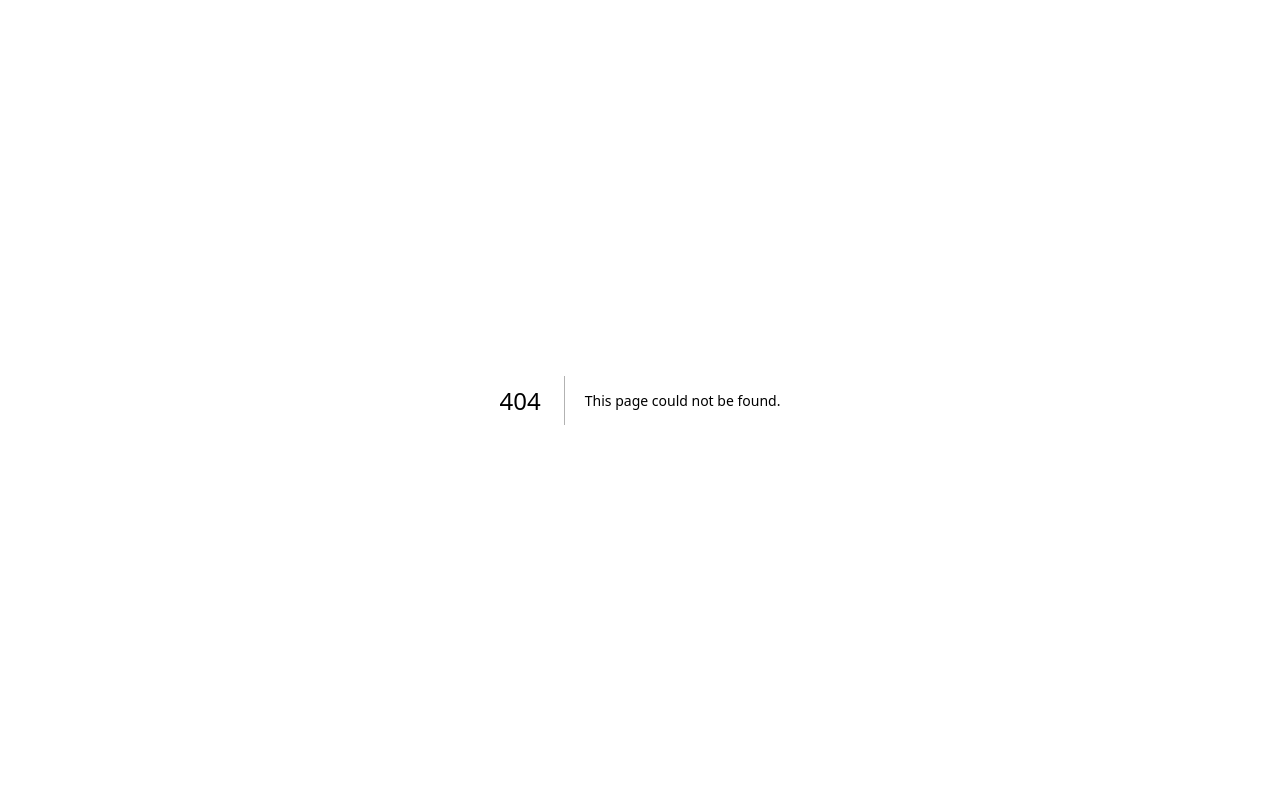
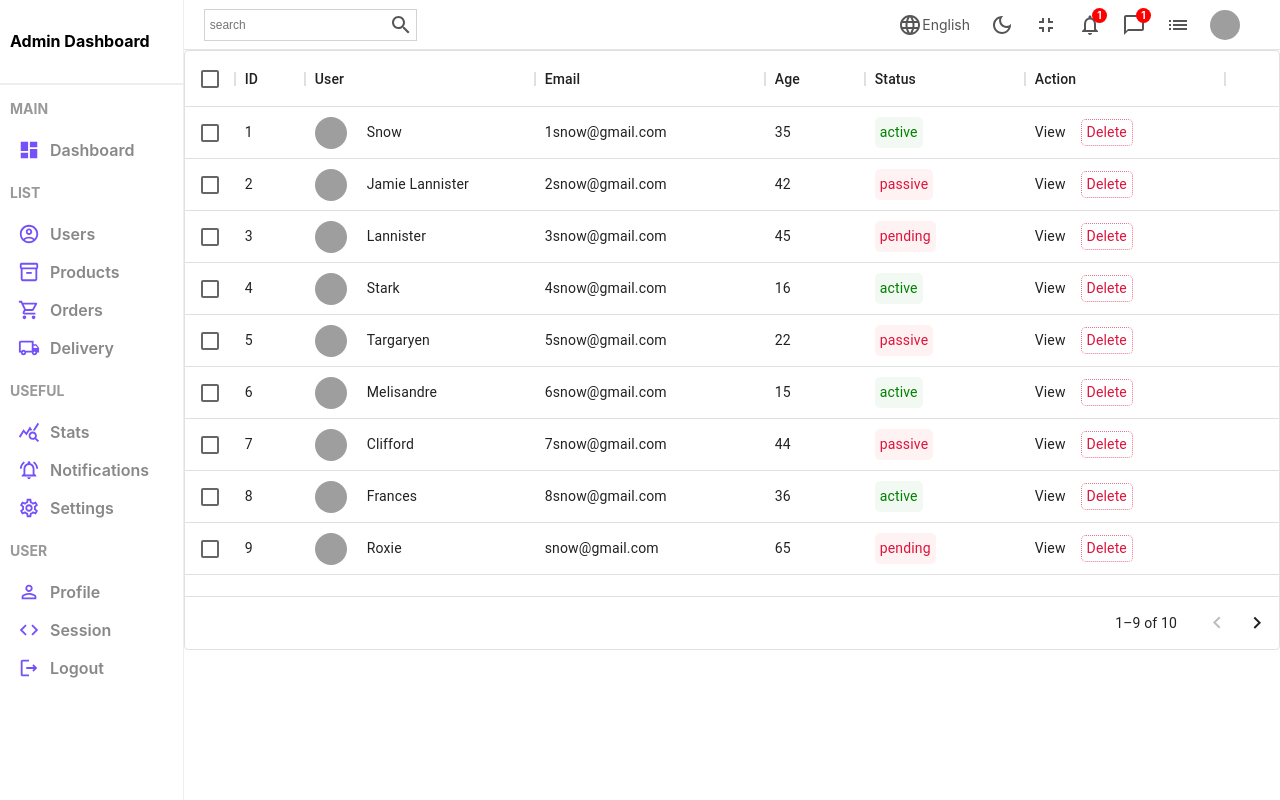
Before and after one commit to enggsuraj/react-dashboard, a Next.js app: page /users in a window 1280 px wide. Before the commit this address had no page. Built offline with nearby package versions, Linux system fonts and the light colour scheme; grey boxes are pictures that could not be loaded.

Commit message:
add:data-table-container

```diff
--- /dev/null
+++ b/components/Datatable/DataTable.module.scss
@@ -0,0 +1,52 @@
+.cellWithImg {
+  display: flex;
+  align-items: center;
+
+  .cellImg {
+    width: 32px;
+    height: 32px;
+    border-radius: 50%;
+    object-fit: cover;
+    margin-right: 20px;
+  }
+}
+
+.cellWithStatus {
+  padding: 5px;
+  border-radius: 5px;
+
+  &.active {
+    background-color: rgba(0, 128, 0, 0.05);
+    color: green;
+  }
+  &.pending {
+    background-color: rgba(255, 217, 0, 0.05);
+    color: goldenrod;
+  }
+  &.passive {
+    background-color: rgba(255, 0, 0, 0.05);
+    color: crimson;
+  }
+}
+
+.cellAction {
+  display: flex;
+  align-items: center;
+  gap: 15px;
+
+  .viewButton {
+    padding: 2px 5px;
+    border-radius: 5px;
+    color: darkblue;
+    border: 1px dotted rgba(0, 0, 139, 0.596);
+    cursor: pointer;
+  }
+
+  .deleteButton {
+    padding: 2px 5px;
+    border-radius: 5px;
+    color: crimson;
+    border: 1px dotted rgba(220, 20, 60, 0.6);
+    cursor: pointer;
+  }
+}
--- /dev/null
+++ b/components/Datatable/index.tsx
@@ -0,0 +1,178 @@
+import Link from "next/link";
+import Box from "@mui/material/Box";
+import { DataGrid } from "@mui/x-data-grid";
+import { useState } from "react";
+import styles from "./DataTable.module.scss";
+
+const DataTable = () => {
+  const userColumns = [
+    { field: "id", headerName: "ID", width: 70 },
+    {
+      field: "user",
+      headerName: "User",
+      width: 230,
+      renderCell: (params) => {
+        return (
+          <div className={styles.cellWithImg}>
+            <img className={styles.cellImg} src={params.row.img} alt="avatar" />
+            {params.row.username}
+          </div>
+        );
+      },
+    },
+    {
+      field: "email",
+      headerName: "Email",
+      width: 230,
+    },
+
+    {
+      field: "age",
+      headerName: "Age",
+      width: 100,
+    },
+    {
+      field: "status",
+      headerName: "Status",
+      width: 160,
+      renderCell: (params) => {
+        return (
+          <div
+            className={
+              params.row.status === "active"
+                ? `${styles.cellWithStatus} ${styles.active}`
+                : `${styles.cellWithStatus} ${styles.passive}`
+            }>
+            {params.row.status}
+          </div>
+        );
+      },
+    },
+  ];
+
+  const userRows = [
+    {
+      id: 1,
+      username: "Snow",
+      img: "https://images.pexels.com/photos/1820770/pexels-photo-1820770.jpeg?auto=compress&cs=tinysrgb&dpr=2&w=500",
+      status: "active",
+      email: "1snow@gmail.com",
+      age: 35,
+    },
+    {
+      id: 2,
+      username: "Jamie Lannister",
+      img: "https://images.pexels.com/photos/1820770/pexels-photo-1820770.jpeg?auto=compress&cs=tinysrgb&dpr=2&w=500",
+      email: "2snow@gmail.com",
+      status: "passive",
+      age: 42,
+    },
+    {
+      id: 3,
+      username: "Lannister",
+      img: "https://images.pexels.com/photos/1820770/pexels-photo-1820770.jpeg?auto=compress&cs=tinysrgb&dpr=2&w=500",
+      email: "3snow@gmail.com",
+      status: "pending",
+      age: 45,
+    },
+    {
+      id: 4,
+      username: "Stark",
+      img: "https://images.pexels.com/photos/1820770/pexels-photo-1820770.jpeg?auto=compress&cs=tinysrgb&dpr=2&w=500",
+      email: "4snow@gmail.com",
+      status: "active",
+      age: 16,
+    },
+    {
+      id: 5,
+      username: "Targaryen",
+      img: "https://images.pexels.com/photos/1820770/pexels-photo-1820770.jpeg?auto=compress&cs=tinysrgb&dpr=2&w=500",
+      email: "5snow@gmail.com",
+      status: "passive",
+      age: 22,
+    },
+    {
+      id: 6,
+      username: "Melisandre",
+      img: "https://images.pexels.com/photos/1820770/pexels-photo-1820770.jpeg?auto=compress&cs=tinysrgb&dpr=2&w=500",
+      email: "6snow@gmail.com",
+      status: "active",
+      age: 15,
+    },
+    {
+      id: 7,
+      username: "Clifford",
+      img: "https://images.pexels.com/photos/1820770/pexels-photo-1820770.jpeg?auto=compress&cs=tinysrgb&dpr=2&w=500",
+      email: "7snow@gmail.com",
+      status: "passive",
+      age: 44,
+    },
+    {
+      id: 8,
+      username: "Frances",
+      img: "https://images.pexels.com/photos/1820770/pexels-photo-1820770.jpeg?auto=compress&cs=tinysrgb&dpr=2&w=500",
+      email: "8snow@gmail.com",
+      status: "active",
+      age: 36,
+    },
+    {
+      id: 9,
+      username: "Roxie",
+      img: "https://images.pexels.com/photos/1820770/pexels-photo-1820770.jpeg?auto=compress&cs=tinysrgb&dpr=2&w=500",
+      email: "snow@gmail.com",
+      status: "pending",
+      age: 65,
+    },
+    {
+      id: 10,
+      username: "Roxie",
+      img: "https://images.pexels.com/photos/1820770/pexels-photo-1820770.jpeg?auto=compress&cs=tinysrgb&dpr=2&w=500",
+      email: "snow@gmail.com",
+      status: "active",
+      age: 65,
+    },
+  ];
+
+  const actionColumn = [
+    {
+      field: "action",
+      headerName: "Action",
+      width: 200,
+      renderCell: (params) => {
+        return (
+          <div className={styles.cellAction}>
+            <Link href="/users/test" style={{ textDecoration: "none" }}>
+              <div className="viewButton">View</div>
+            </Link>
+            <div
+              className={styles.deleteButton}
+              onClick={() => handleDelete(params.row.id)}>
+              Delete
+            </div>
+          </div>
+        );
+      },
+    },
+  ];
+
+  const [data, setData] = useState(userRows);
+  const handleDelete = (id) => {
+    setData(data.filter((item) => item.id !== id));
+  };
+
+  return (
+    <Box sx={{ height: 600, width: "100%" }}>
+      <DataGrid
+        rows={data}
+        columns={userColumns.concat(actionColumn)}
+        pageSize={9}
+        rowsPerPageOptions={[9]}
+        checkboxSelection
+        disableSelectionOnClick
+        experimentalFeatures={{ newEditingApi: true }}
+      />
+    </Box>
+  );
+};
+
+export default DataTable;
--- a/package.json
+++ b/package.json
@@ -12,6 +12,7 @@
     "@emotion/styled": "^11.10.5",
     "@mui/icons-material": "^5.10.9",
     "@mui/material": "^5.10.11",
+    "@mui/x-data-grid": "^5.17.11",
     "next": "13.0.0",
     "react": "18.2.0",
     "react-circular-progressbar": "^2.1.0",
--- /dev/null
+++ b/pages/users/List.module.scss
@@ -0,0 +1,7 @@
+.list {
+  display: flex;
+  width: 100%;
+  .listContainer {
+    flex: 6;
+  }
+}
--- /dev/null
+++ b/pages/users/[id].tsx
@@ -0,0 +1,5 @@
+const Single = () => {
+  return <div>Single</div>;
+};
+
+export default Single;
--- /dev/null
+++ b/pages/users/index.tsx
@@ -0,0 +1,17 @@
+import Sidebar from "../../components/SideBar";
+import Navbar from "../../components/NavBar";
+import Datatable from "../../components/Datatable";
+import styles from "./List.module.scss";
+const Users = () => {
+  return (
+    <div className={styles.list}>
+      <Sidebar />
+      <div className={styles.listContainer}>
+        <Navbar />
+        <Datatable />
+      </div>
+    </div>
+  );
+};
+
+export default Users;
```
Also changed, not shown: 1 other file (tests, documents, lock files or other folders).
